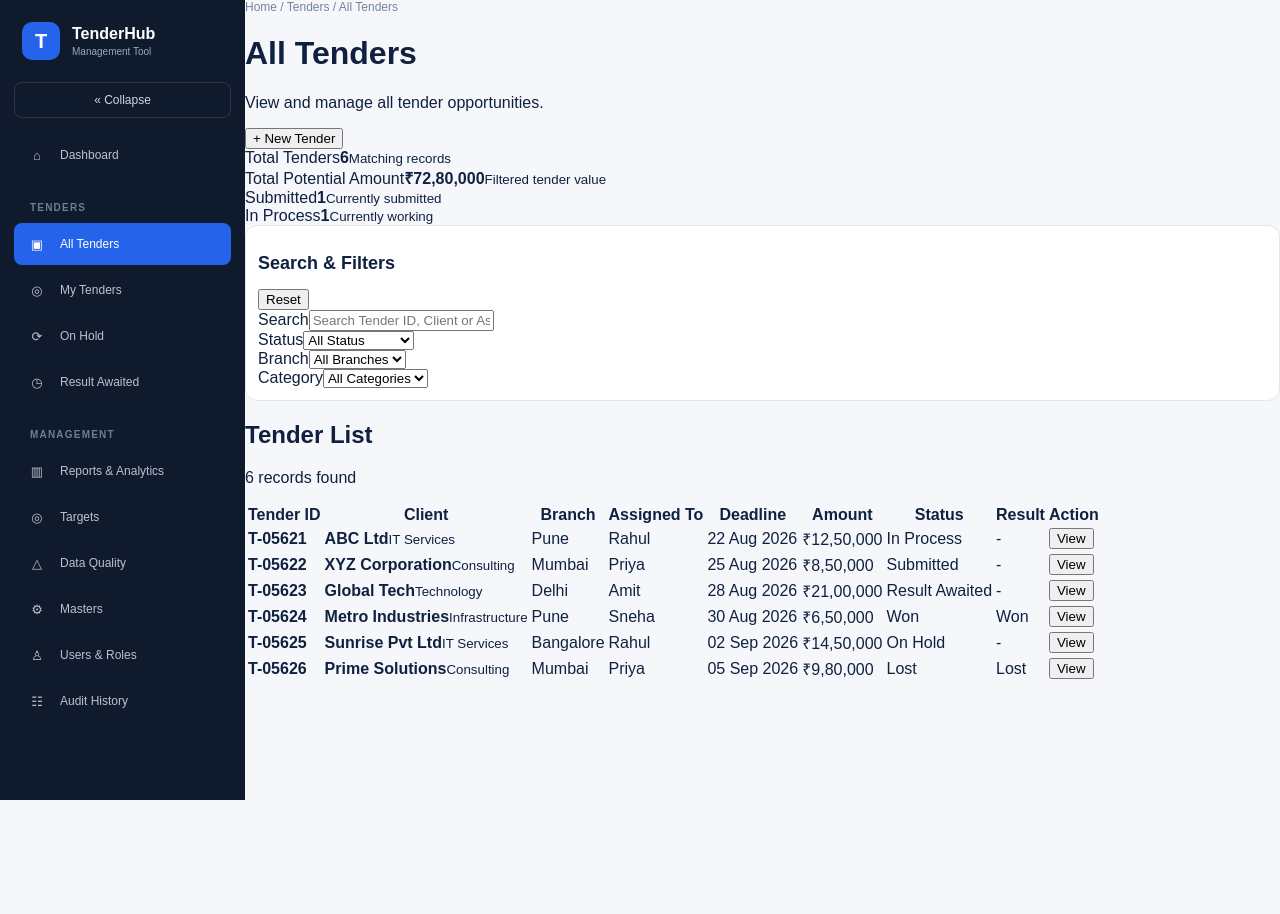
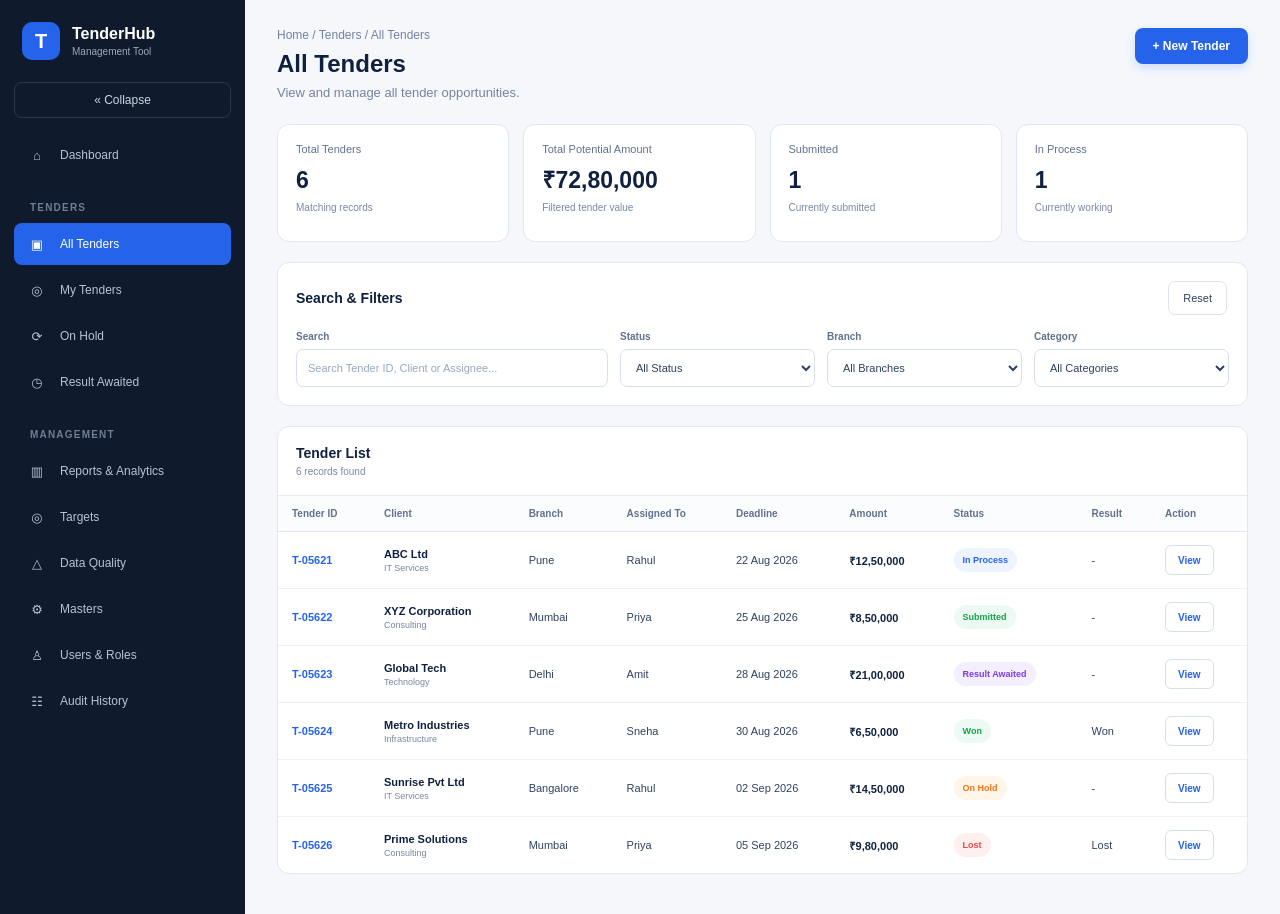
Before and after one commit to pawanmaske-sys/Tender-development-tool, a Next.js app: page /all-tenders in a window 1280 px wide. Before the commit the page ends 800 px from the top, so only its background shows below. Built offline with nearby package versions, Linux system fonts and the light colour scheme.

Commit message:
Update globals.css

```diff
--- a/app/globals.css
+++ b/app/globals.css
@@ -927,3 +927,479 @@ body {
     flex: 1;
   }
 }
+
+/* =========================================================
+   ALL TENDERS PAGE
+   ========================================================= */
+
+.all-tenders-page {
+  width: 100%;
+  min-height: 100vh;
+  padding: 28px 32px 40px;
+  background: #f5f7fb;
+  color: #10213f;
+}
+
+/* PAGE HEADER */
+
+.page-header {
+  display: flex;
+  align-items: flex-start;
+  justify-content: space-between;
+  gap: 20px;
+  margin-bottom: 24px;
+}
+
+.page-header .breadcrumb {
+  font-size: 12px;
+  color: #7583a0;
+  margin-bottom: 8px;
+}
+
+.page-header h1 {
+  margin: 0;
+  font-size: 24px;
+  font-weight: 700;
+  color: #10213f;
+}
+
+.page-header p {
+  margin: 7px 0 0;
+  font-size: 13px;
+  color: #7583a0;
+}
+
+/* NEW TENDER BUTTON */
+
+.new-tender-button {
+  border: 0;
+  background: #2563eb;
+  color: #ffffff;
+
+  padding: 11px 18px;
+  border-radius: 8px;
+
+  font-size: 12px;
+  font-weight: 600;
+
+  cursor: pointer;
+
+  box-shadow: 0 4px 10px rgba(37, 99, 235, 0.18);
+
+  white-space: nowrap;
+}
+
+.new-tender-button:hover {
+  background: #1d4ed8;
+}
+
+/* =========================================================
+   SUMMARY CARDS
+   ========================================================= */
+
+.summary-grid {
+  display: grid;
+  grid-template-columns: repeat(4, minmax(0, 1fr));
+  gap: 14px;
+  margin-bottom: 20px;
+}
+
+.summary-card {
+  background: #ffffff;
+  border: 1px solid #e1e7f0;
+  border-radius: 12px;
+
+  min-height: 118px;
+  padding: 18px;
+}
+
+.summary-card span {
+  display: block;
+  font-size: 11px;
+  color: #62718d;
+  margin-bottom: 12px;
+}
+
+.summary-card strong {
+  display: block;
+  font-size: 23px;
+  line-height: 1.2;
+  font-weight: 700;
+  color: #10213f;
+}
+
+.summary-card small {
+  display: block;
+  margin-top: 7px;
+  font-size: 10px;
+  color: #7a87a1;
+}
+
+/* =========================================================
+   FILTER PANEL
+   ========================================================= */
+
+.all-tenders-filter {
+  background: #ffffff;
+  border: 1px solid #e1e7f0;
+  border-radius: 12px;
+  padding: 18px;
+  margin-bottom: 20px;
+}
+
+.all-tenders-filter .filter-title {
+  display: flex;
+  align-items: center;
+  justify-content: space-between;
+  margin-bottom: 16px;
+}
+
+.all-tenders-filter .filter-title h2 {
+  margin: 0;
+  font-size: 14px;
+  font-weight: 700;
+  color: #10213f;
+}
+
+.reset-button {
+  border: 1px solid #dce3ee;
+  background: #ffffff;
+  color: #30415f;
+
+  height: 34px;
+  padding: 0 14px;
+
+  border-radius: 7px;
+
+  font-size: 11px;
+  cursor: pointer;
+}
+
+.reset-button:hover {
+  background: #f4f6fa;
+}
+
+/* FILTER GRID */
+
+.filter-grid {
+  display: grid;
+  grid-template-columns: 1.6fr 1fr 1fr 1fr;
+  gap: 12px;
+}
+
+.filter-field {
+  min-width: 0;
+}
+
+.filter-field label {
+  display: block;
+  margin-bottom: 7px;
+
+  font-size: 10px;
+  font-weight: 600;
+  color: #62718d;
+}
+
+.filter-field input,
+.filter-field select {
+  width: 100%;
+  height: 38px;
+
+  border: 1px solid #d7dfeb;
+  border-radius: 7px;
+
+  background: #ffffff;
+  color: #30415f;
+
+  padding: 0 11px;
+
+  font-family: inherit;
+  font-size: 11px;
+
+  outline: none;
+}
+
+.filter-field input::placeholder {
+  color: #9aa7bd;
+}
+
+.filter-field input:focus,
+.filter-field select:focus {
+  border-color: #2563eb;
+}
+
+/* =========================================================
+   TENDER TABLE
+   ========================================================= */
+
+.table-card {
+  background: #ffffff;
+  border: 1px solid #e1e7f0;
+  border-radius: 12px;
+
+  overflow: hidden;
+}
+
+.table-header {
+  display: flex;
+  align-items: center;
+  justify-content: space-between;
+
+  padding: 18px;
+
+  border-bottom: 1px solid #e7ebf2;
+}
+
+.table-header h2 {
+  margin: 0;
+
+  font-size: 14px;
+  font-weight: 700;
+
+  color: #10213f;
+}
+
+.table-header p {
+  margin: 5px 0 0;
+
+  font-size: 10px;
+  color: #7a87a1;
+}
+
+/* TABLE WRAPPER */
+
+.table-wrapper {
+  width: 100%;
+  overflow-x: auto;
+}
+
+/* TABLE */
+
+.table-wrapper table {
+  width: 100%;
+  min-width: 950px;
+
+  border-collapse: collapse;
+
+  table-layout: auto;
+}
+
+.table-wrapper thead {
+  background: #fbfcfe;
+}
+
+.table-wrapper th {
+  padding: 12px 14px;
+
+  border-bottom: 1px solid #e1e7f0;
+
+  color: #62718d;
+
+  font-size: 10px;
+  font-weight: 700;
+
+  text-align: left;
+
+  white-space: nowrap;
+}
+
+.table-wrapper td {
+  padding: 13px 14px;
+
+  border-bottom: 1px solid #edf0f5;
+
+  color: #30415f;
+
+  font-size: 11px;
+
+  vertical-align: middle;
+
+  white-space: nowrap;
+}
+
+.table-wrapper tbody tr:hover {
+  background: #fafcff;
+}
+
+.table-wrapper tbody tr:last-child td {
+  border-bottom: 0;
+}
+
+/* CLIENT COLUMN */
+
+.table-wrapper td strong {
+  display: block;
+
+  color: #10213f;
+
+  font-size: 11px;
+  font-weight: 700;
+}
+
+.table-wrapper td small {
+  display: block;
+
+  margin-top: 3px;
+
+  color: #7a87a1;
+
+  font-size: 9px;
+}
+
+/* TENDER ID */
+
+.tender-id {
+  color: #2563eb !important;
+  font-weight: 700 !important;
+}
+
+/* AMOUNT */
+
+.table-wrapper td.amount {
+  color: #10213f;
+  font-weight: 600;
+}
+
+/* =========================================================
+   STATUS BADGES
+   ========================================================= */
+
+.status-badge {
+  display: inline-flex;
+  align-items: center;
+  justify-content: center;
+
+  min-height: 24px;
+
+  padding: 4px 9px;
+
+  border-radius: 999px;
+
+  font-size: 9px;
+  font-weight: 600;
+
+  white-space: nowrap;
+}
+
+/* IN PROCESS */
+
+.status-in-process {
+  background: #edf4ff;
+  color: #2563eb;
+}
+
+/* SUBMITTED */
+
+.status-submitted {
+  background: #ecfaf3;
+  color: #16a34a;
+}
+
+/* RESULT AWAITED */
+
+.status-result-awaited {
+  background: #f3efff;
+  color: #7c3aed;
+}
+
+/* ON HOLD */
+
+.status-on-hold {
+  background: #fff5e9;
+  color: #f97316;
+}
+
+/* WON */
+
+.status-won {
+  background: #ecfaf3;
+  color: #16a34a;
+}
+
+/* LOST */
+
+.status-lost {
+  background: #fff0f0;
+  color: #ef4444;
+}
+
+/* =========================================================
+   VIEW BUTTON
+   ========================================================= */
+
+.view-button {
+  border: 1px solid #d7dfeb;
+
+  background: #ffffff;
+  color: #2563eb;
+
+  height: 30px;
+  padding: 0 12px;
+
+  border-radius: 6px;
+
+  font-family: inherit;
+  font-size: 10px;
+  font-weight: 600;
+
+  cursor: pointer;
+}
+
+.view-button:hover {
+  background: #edf4ff;
+  border-color: #2563eb;
+}
+
+/* =========================================================
+   EMPTY STATE
+   ========================================================= */
+
+.empty-state {
+  padding: 40px !important;
+
+  text-align: center !important;
+
+  color: #7a87a1 !important;
+
+  font-size: 12px !important;
+}
+
+/* =========================================================
+   ALL TENDERS RESPONSIVE
+   ========================================================= */
+
+@media (max-width: 1100px) {
+
+  .summary-grid {
+    grid-template-columns: repeat(2, minmax(0, 1fr));
+  }
+
+  .filter-grid {
+    grid-template-columns: repeat(2, minmax(0, 1fr));
+  }
+
+}
+
+@media (max-width: 700px) {
+
+  .all-tenders-page {
+    padding: 20px 16px 30px;
+  }
+
+  .page-header {
+    flex-direction: column;
+  }
+
+  .summary-grid {
+    grid-template-columns: 1fr;
+  }
+
+  .filter-grid {
+    grid-template-columns: 1fr;
+  }
+
+  .new-tender-button {
+    width: 100%;
+  }
+
+}
```
